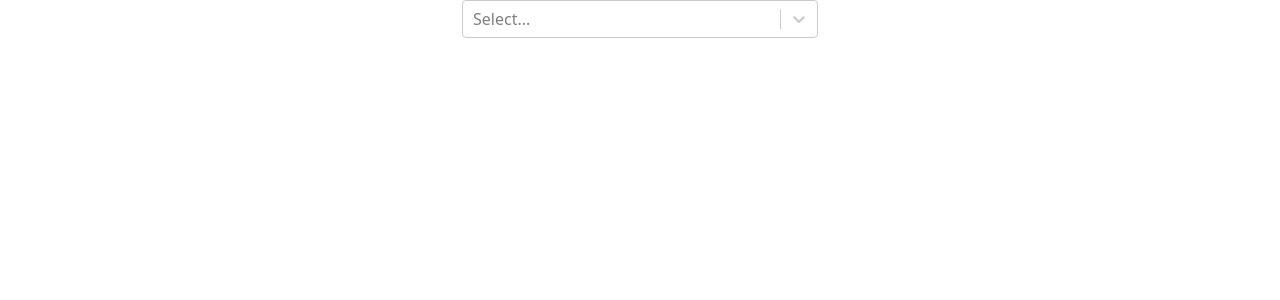
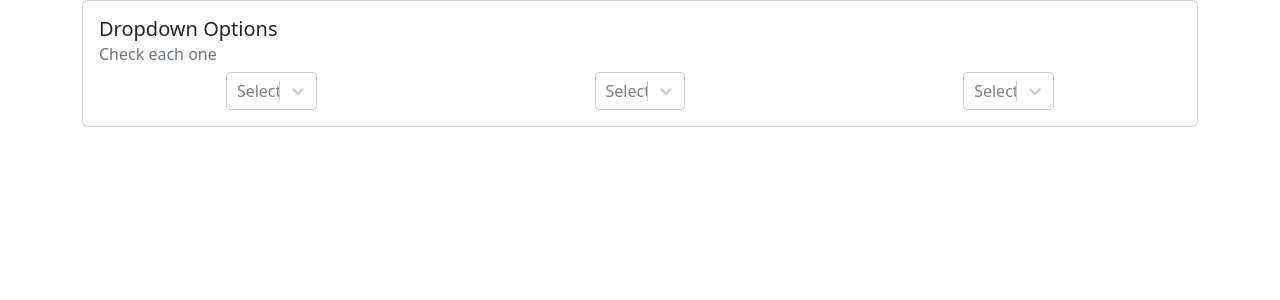
Before and after one commit to serayayakta/new-react, a React (Create React App) app in the folder my-app/: page /dropdownSimple in a window 1280 px wide. Shown: the top 300 px of the page. Built offline with nearby package versions, Linux system fonts and the light colour scheme.

Commit message:
Simple dropdown select component is created and used in page

```diff
--- a/my-app/src/components/SimpleDropdownSelect.js
+++ b/my-app/src/components/SimpleDropdownSelect.js
@@ -1 +1,29 @@
-import Select from "react-dropdown-select";
+import React, { Component } from 'react';
+import Select from 'react-select';
+import 'bootstrap/dist/css/bootstrap.min.css';
+
+const techCompanies = [
+    { label: "Apple", value: 1 },
+    { label: "Facebook", value: 2 },
+    { label: "Netflix", value: 3 },
+    { label: "Tesla", value: 4 },
+    { label: "Amazon", value: 5 },
+    { label: "Alphabet", value: 6 },
+];
+
+export default class SimpleDropdownSelect extends Component {
+
+    render() {
+        return (
+            <div className="container">
+                <div className="row">
+                    <div className="col-md-4"></div>
+                    <div className="col-md-4">
+                        <Select options={techCompanies} />
+                    </div>
+                    <div className="col-md-4"></div>
+                </div>
+            </div>
+        )
+    }
+}
--- a/my-app/src/pages/DropdownPage.js
+++ b/my-app/src/pages/DropdownPage.js
@@ -1,26 +1,26 @@
 import React from 'react';
-import Select from 'react-select';
-import 'bootstrap/dist/css/bootstrap.min.css';
-
-const techCompanies = [
-  { label: "Apple", value: 1 },
-  { label: "Facebook", value: 2 },
-  { label: "Netflix", value: 3 },
-  { label: "Tesla", value: 4 },
-  { label: "Amazon", value: 5 },
-  { label: "Alphabet", value: 6 },
-];
+import SimpleDropdownSelect from '../components/SimpleDropdownSelect';
 
 const DropdownPage = () => (
-  <div className="container">
-    <div className="row">
-      <div className="col-md-4"></div>
-      <div className="col-md-4">
-        <Select options={ techCompanies } />
-      </div>
-      <div className="col-md-4"></div>
+    <div className="container">
+        <div className="card">
+            <div className="card-body">
+                <h5 className="card-title">Dropdown Options</h5>
+                <h6 className="card-subtitle mb-2 text-muted">Check each one</h6>
+                <div className="row">
+                    <div className="col-md-4">
+                        <SimpleDropdownSelect />
+                    </div>
+                    <div className="col-md-4">
+                        <SimpleDropdownSelect />
+                    </div>
+                    <div className="col-md-4">
+                        <SimpleDropdownSelect />
+                    </div>
+                </div>
+            </div>
+        </div>
     </div>
-  </div>
 );
 
 export default DropdownPage
```
